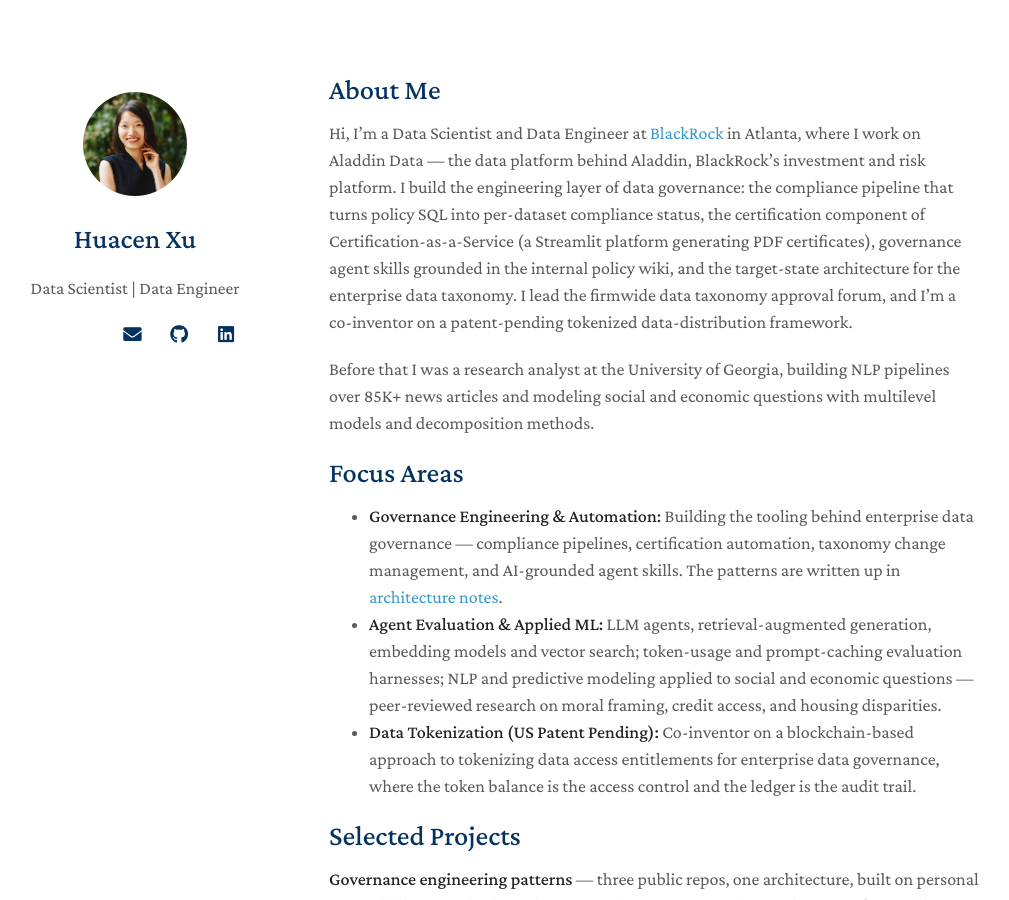
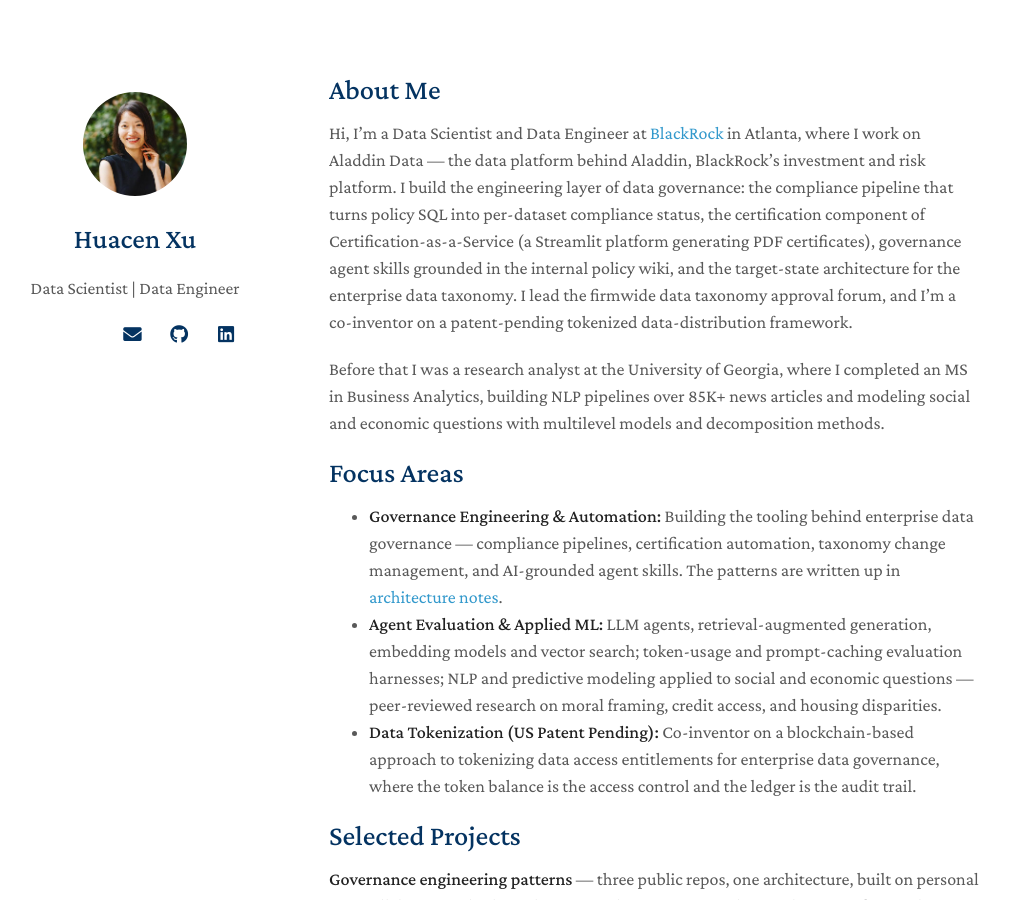
Before and after one commit to huacenxu/huacenxu.github.io, a Jekyll site: the page built from index.md, in a window 1280 px wide and 900 px high. Shown: the whole window, without its empty margins (141-1150 px from the left). Built offline with Jekyll 4.4.1, drawn with Linux system fonts in a browser that asks for light colours; nearby versions of some CDN libraries; a style sheet for code colours, icons or effects is not loaded; our own code applies the rules of GitHub Pages for plain Markdown files.

Commit message:
Update resume PDF (education: UGA MS in Business Analytics); mirror on homepage

```diff
--- a/index.md
+++ b/index.md
@@ -6,7 +6,7 @@ layout: homepage
 
 Hi, I'm a Data Scientist and Data Engineer at [BlackRock](https://www.blackrock.com/) in Atlanta, where I work on Aladdin Data — the data platform behind Aladdin, BlackRock's investment and risk platform. I build the engineering layer of data governance: the compliance pipeline that turns policy SQL into per-dataset compliance status, the certification component of Certification-as-a-Service (a Streamlit platform generating PDF certificates), governance agent skills grounded in the internal policy wiki, and the target-state architecture for the enterprise data taxonomy. I lead the firmwide data taxonomy approval forum, and I'm a co-inventor on a patent-pending tokenized data-distribution framework.
 
-Before that I was a research analyst at the University of Georgia, building NLP pipelines over 85K+ news articles and modeling social and economic questions with multilevel models and decomposition methods.
+Before that I was a research analyst at the University of Georgia, where I completed an MS in Business Analytics, building NLP pipelines over 85K+ news articles and modeling social and economic questions with multilevel models and decomposition methods.
 
 ## Focus Areas
 
```
Also changed, not shown: 1 other file.
